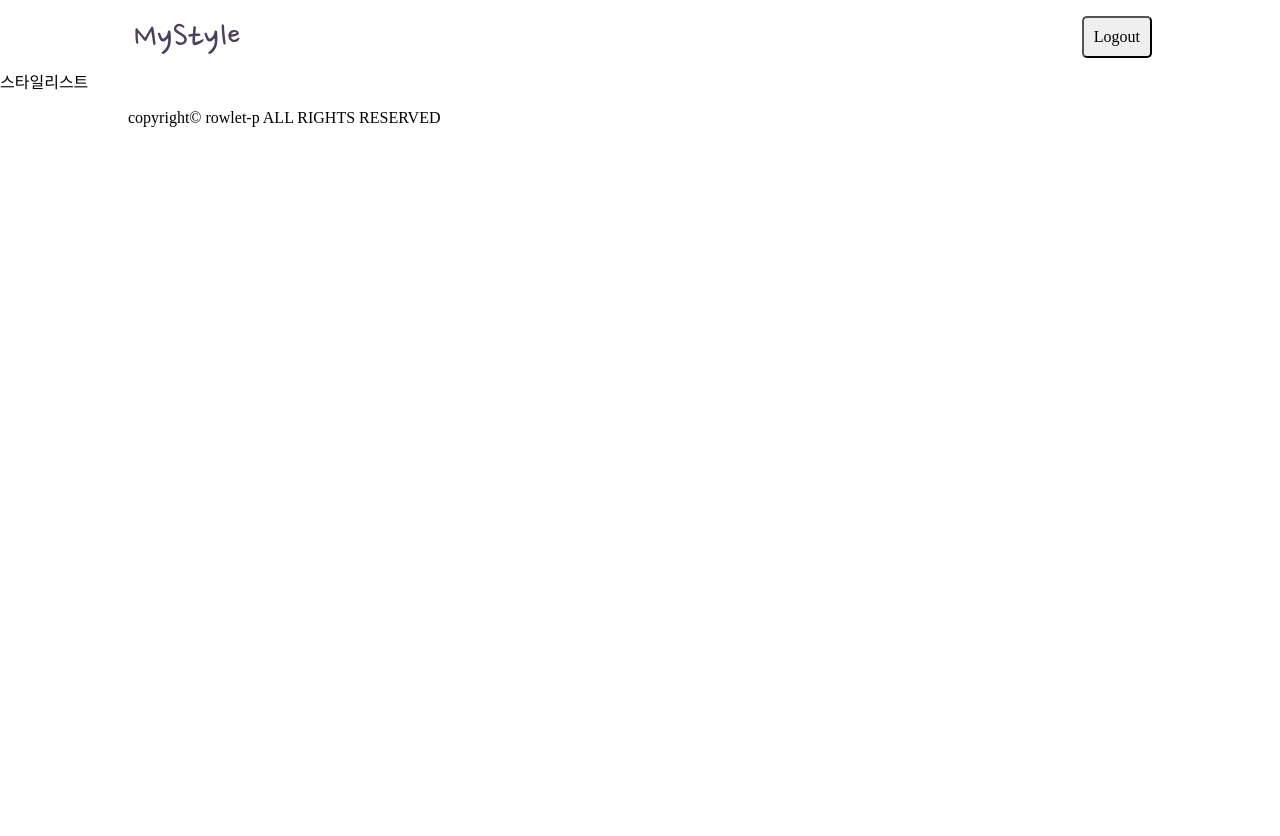
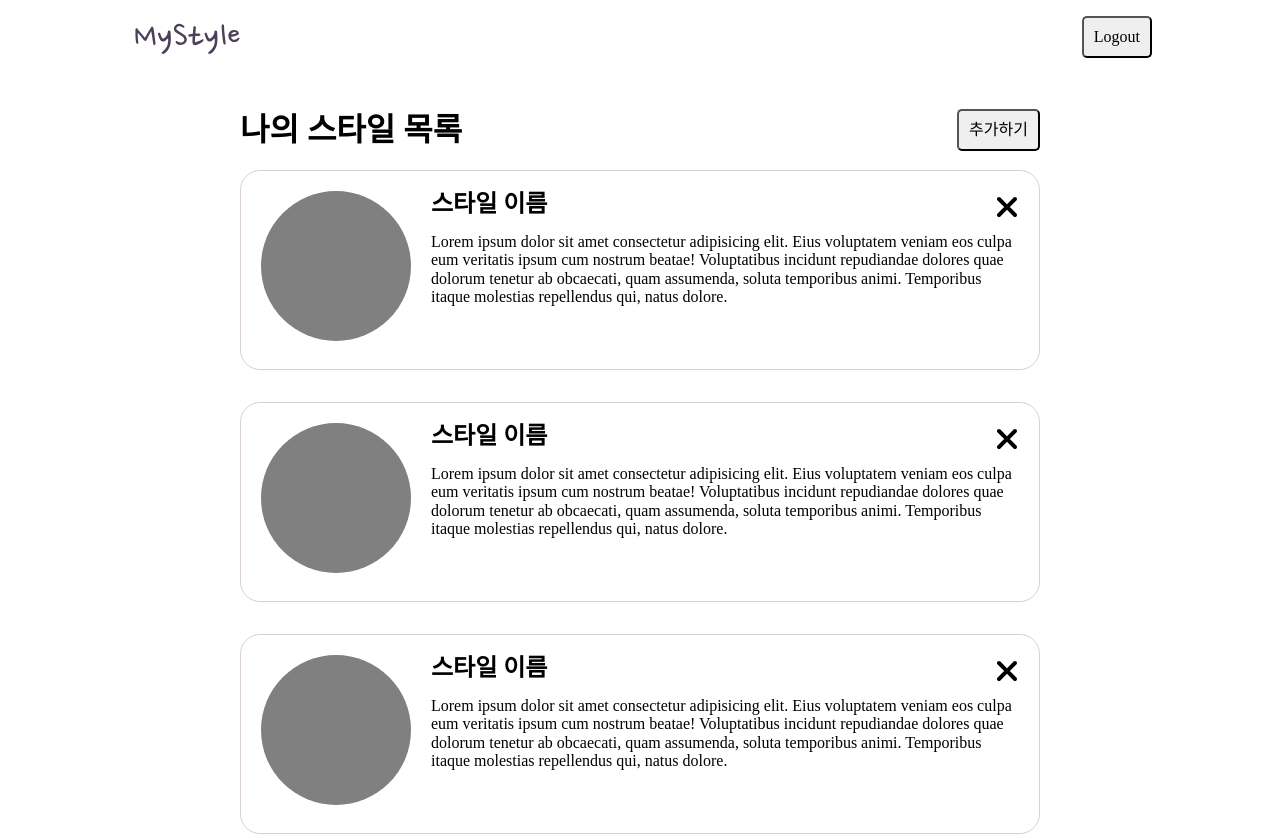
Before and after one commit to p-rowlet/my-style, a React (Create React App) app: page /list in a window 1280 px wide. Shown: the top 836 px of the page. Before the commit the page ends 800 px from the top, so only its background shows below. Built offline with nearby package versions, Linux system fonts and the light colour scheme.

Commit message:
스타일 목록 UI 제작(임시)

```diff
--- a/package.json
+++ b/package.json
@@ -3,6 +3,9 @@
   "version": "0.1.0",
   "private": true,
   "dependencies": {
+    "@fortawesome/fontawesome-svg-core": "^1.3.0",
+    "@fortawesome/free-solid-svg-icons": "^6.0.0",
+    "@fortawesome/react-fontawesome": "^0.1.17",
     "@testing-library/jest-dom": "^5.14.1",
     "@testing-library/react": "^12.0.0",
     "@testing-library/user-event": "^13.2.1",
--- a/src/components/login/login.jsx
+++ b/src/components/login/login.jsx
@@ -7,8 +7,8 @@ const Login = (props) => {
 			<div className={styles.introduce}>
 				<h1>나만의 스타일 시안을 구상해보세요!</h1>
 				<div className={styles.login}>
-					<button><img src="images/google_logo.png" alt="" /> Google 계정으로 로그인</button>
-					<button><img src="images/twitter_logo.png" alt="" /> 트위터 계정으로 로그인</button>
+					<button><img src="images/google_logo.png" alt="google_logo" /> Google 계정으로 로그인</button>
+					<button><img src="images/twitter_logo.png" alt="twitter_logo" /> 트위터 계정으로 로그인</button>
 					<button><img src="images/facebook_logo.png" alt="facebook_logo" /> 페이스북 계정으로 로그인</button>
 				</div>
 			</div>
--- a/src/components/login/login.module.css
+++ b/src/components/login/login.module.css
@@ -31,6 +31,11 @@
     display: flex;
     justify-content: center;
     align-items: center;
+    cursor: pointer;
+}
+
+.login button:hover{
+    background-color: rgb(226, 247, 255);
 }
 
 .login img{
--- a/src/components/style_list/style_list.jsx
+++ b/src/components/style_list/style_list.jsx
@@ -1,7 +1,22 @@
-import React from 'react';
+import React from "react";
+import StylePreview from "../style_preview/style_preview";
+import styles from "./style_list.module.css";
 
 const StyleList = (props) => {
-    return <div>스타일리스트</div>
+	return (
+		<section className={styles.section}>
+			<div className={styles.list}>
+				<div className={styles.title}>
+					<h1>나의 스타일 목록</h1>
+                    <button className={styles.add}>추가하기</button>
+				</div>
+                <StylePreview />
+                <StylePreview />
+                <StylePreview />
+                <StylePreview />
+			</div>
+		</section>
+	);
 };
 
 export default StyleList;
--- /dev/null
+++ b/src/components/style_list/style_list.module.css
@@ -0,0 +1,30 @@
+@value mainColor, mainColorHover, mainColorText, mainShadow from '../../common/colors.css';
+
+.section{
+    display: flex;
+    justify-content: center;
+}
+
+.list{
+    width: 65vw;
+    padding : 1rem;
+}
+
+.title{
+    display: flex;
+    justify-content: space-between;
+    align-items: center;
+}
+
+.add{
+    padding : 10px;
+    cursor: pointer;
+    border : 1px solid mainColor;
+    border-radius: 5px;
+    background-color : mainColor;
+    color :mainColorText;
+}
+
+.add:hover{
+    background-color : mainColorHover;
+}
--- /dev/null
+++ b/src/components/style_preview/style_preview.jsx
@@ -0,0 +1,28 @@
+import { FontAwesomeIcon } from "@fortawesome/react-fontawesome";
+import { faXmark } from "@fortawesome/free-solid-svg-icons";
+import React from "react";
+import styles from "./style_preview.module.css";
+
+const StylePreview = (props) => {
+	return (
+		<article className={styles.content_box}>
+			<div className={styles.preview_img}></div>
+			<div className={styles.preview_content}>
+				<div className={styles.title}>
+					<h2>스타일 이름</h2>
+					<FontAwesomeIcon icon={faXmark} size="2x"/>
+				</div>
+				<p>
+					Lorem ipsum dolor sit amet consectetur adipisicing elit.
+					Eius voluptatem veniam eos culpa eum veritatis ipsum cum
+					nostrum beatae! Voluptatibus incidunt repudiandae dolores
+					quae dolorum tenetur ab obcaecati, quam assumenda, soluta
+					temporibus animi. Temporibus itaque molestias repellendus
+					qui, natus dolore.
+				</p>
+			</div>
+		</article>
+	);
+};
+
+export default StylePreview;
--- /dev/null
+++ b/src/components/style_preview/style_preview.module.css
@@ -0,0 +1,32 @@
+@value mainColor, mainColorHover, mainColorText, mainShadow from '../../common/colors.css';
+
+.content_box{
+    margin-bottom : 2rem;
+    width: 100%;
+    min-height: 200px;
+    border-radius: 20px;
+    box-shadow: mainShadow;
+    border : 1px solid rgb(218, 208, 208);
+    display: flex;
+    padding: 20px;
+    cursor: pointer;
+}
+
+.content_box:hover{
+    background-color: rgb(233, 232, 238);
+}
+
+.preview_img{
+    width: 150px;
+    height: 150px;
+    border-radius: 50%;
+    background-color: gray;
+    flex-shrink: 0;
+    margin-right: 20px;
+}
+
+.title{
+    display: flex;
+    justify-content: space-between;
+    margin-bottom: 10px;
+}
```
Also changed, not shown: 1 other file (tests, documents, lock files or other folders).
